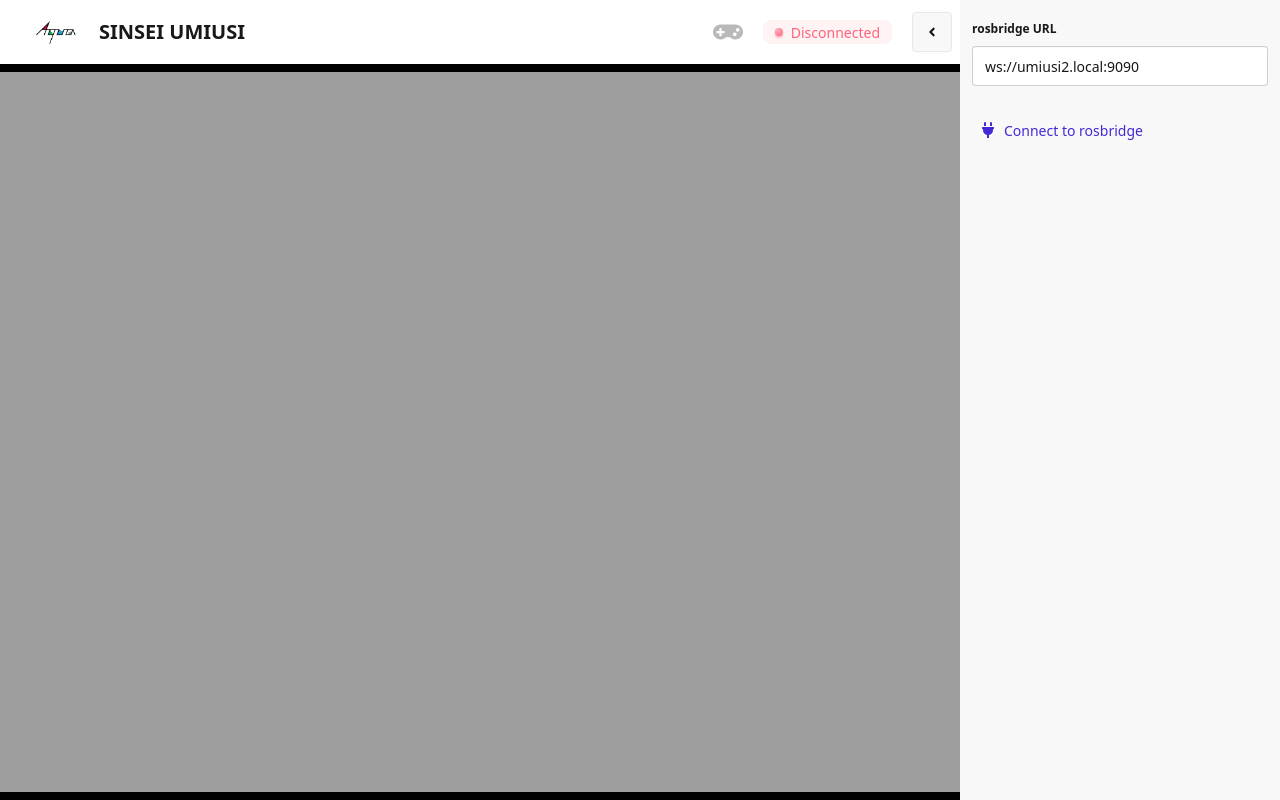
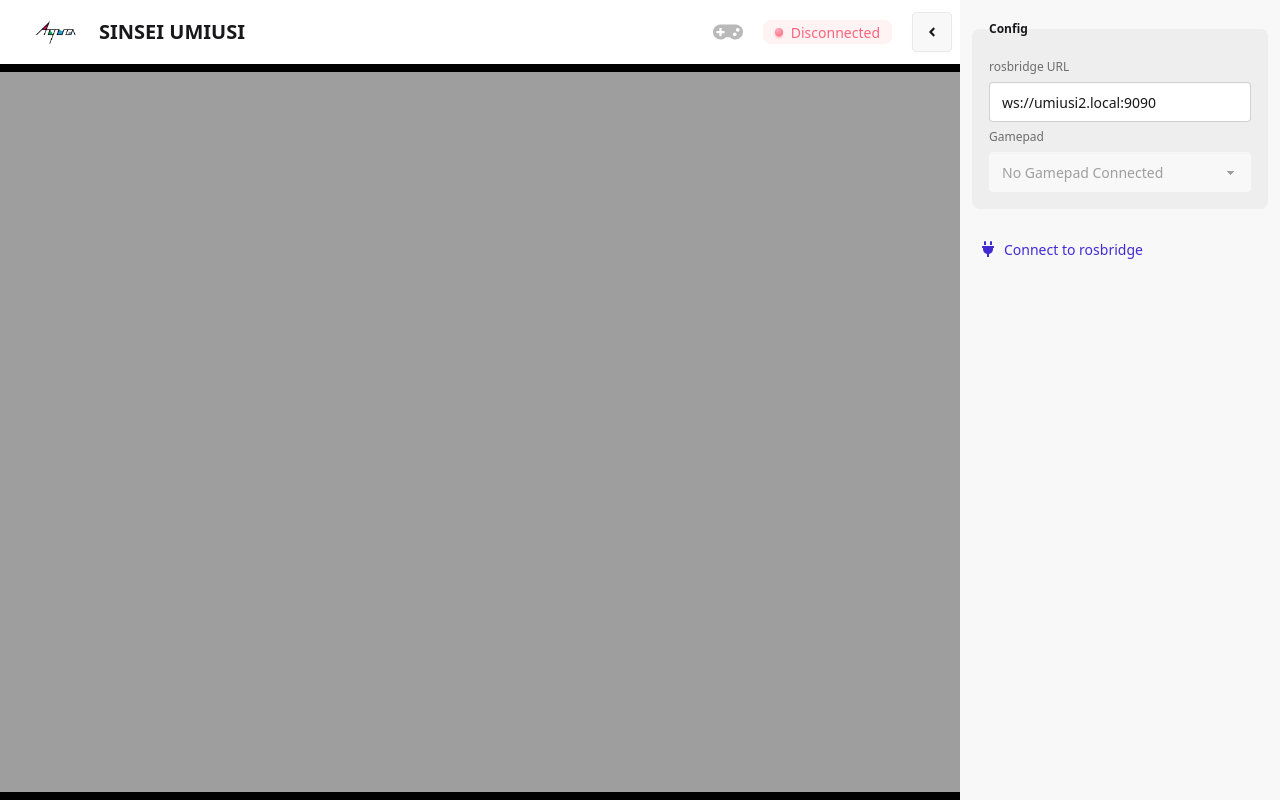
Before and after one commit to rogy-AquaLab/sinsei_UMIUSI_ui, a React (Vite) app: page / in a window 1280 px wide. Both pictures are taken after a click on the label "open sidebar". Built offline with nearby package versions, Linux system fonts and the light colour scheme.

Commit message:
feat(ui): コントローラーの切り替えに対応、設定画面の微調整

```diff
--- a/src/components/Drawer.tsx
+++ b/src/components/Drawer.tsx
@@ -1,6 +1,7 @@
 import type { PropsWithChildren } from 'react'
 import RosConnectButton from './RosConnectButton'
-import UrlInput from './UrlInput'
+import UrlInput from './drawer/UrlInput'
+import GamepadSelect from './drawer/GamepadSelect'
 
 const Drawer = ({ children }: PropsWithChildren) => {
   return (
@@ -17,7 +18,13 @@ const Drawer = ({ children }: PropsWithChildren) => {
         <div className="flex min-h-full flex-col items-start bg-base-200 is-drawer-close:w-14 is-drawer-open:w-80">
           {/* Sidebar content here */}
           <div className="is-drawer-close:hidden w-full p-3">
-            <UrlInput />
+            <fieldset className="fieldset bg-base-300 border-base-300 rounded-box border p-4">
+              <legend className="fieldset-legend">Config</legend>
+              <label className="label">rosbridge URL</label>
+              <UrlInput />
+              <label className="label">Gamepad</label>
+              <GamepadSelect />
+            </fieldset>
           </div>
           <ul className="menu w-full grow">
             {/* List item */}
--- a/src/components/UrlInput.tsx
+++ /dev/null
@@ -1,23 +0,0 @@
-import { useContext } from 'react'
-import { RosContext } from '../contexts/RosContext'
-
-const UrlInput = () => {
-  const { connectionState, url, setUrl } = useContext(RosContext)
-
-  return (
-    <fieldset className="fieldset w-full">
-      <legend className="fieldset-legend">rosbridge URL</legend>
-      <input
-        type="url"
-        className="input"
-        required
-        placeholder="ws://"
-        value={url}
-        onChange={(e) => setUrl(e.target.value)}
-        disabled={connectionState !== 'disconnected'}
-      />
-    </fieldset>
-  )
-}
-
-export default UrlInput
--- /dev/null
+++ b/src/components/drawer/GamepadSelect.tsx
@@ -0,0 +1,33 @@
+import { useContext } from 'react'
+import { GamepadContext } from '../../contexts/GamepadContext'
+
+const DEFAULT_TEXT = 'No Gamepad Connected'
+
+const GamepadSelect = () => {
+  const { gamepadInUse, gamepads, selectGamepadByIndex } =
+    useContext(GamepadContext)
+
+  return (
+    <select
+      className="select"
+      disabled={Object.keys(gamepads).length === 0}
+      value={gamepadInUse?.index ?? DEFAULT_TEXT}
+      onChange={(e) => {
+        const index = e.target.value ? Number(e.target.value) : null
+        selectGamepadByIndex?.(index)
+      }}
+    >
+      {Object.keys(gamepads).length === 0 ? (
+        <option value="">{DEFAULT_TEXT}</option>
+      ) : (
+        Object.values(gamepads).map(({ index, id }) => (
+          <option key={index} value={index}>
+            {`${index}: ${id}`}
+          </option>
+        ))
+      )}
+    </select>
+  )
+}
+
+export default GamepadSelect
--- /dev/null
+++ b/src/components/drawer/UrlInput.tsx
@@ -0,0 +1,20 @@
+import { useContext } from 'react'
+import { RosContext } from '../../contexts/RosContext'
+
+const UrlInput = () => {
+  const { connectionState, url, setUrl } = useContext(RosContext)
+
+  return (
+    <input
+      type="url"
+      className="input"
+      required
+      placeholder="ws://"
+      value={url}
+      onChange={(e) => setUrl(e.target.value)}
+      disabled={connectionState !== 'disconnected'}
+    />
+  )
+}
+
+export default UrlInput
```
